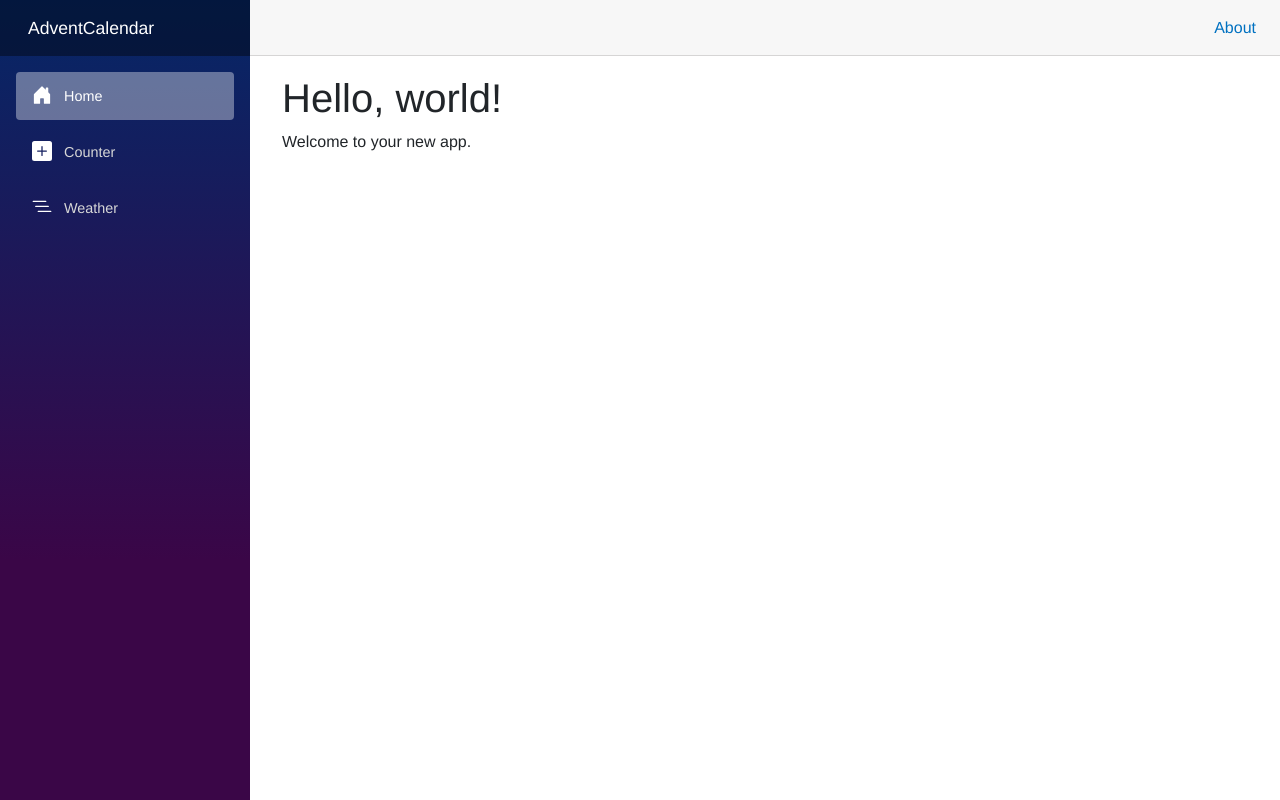
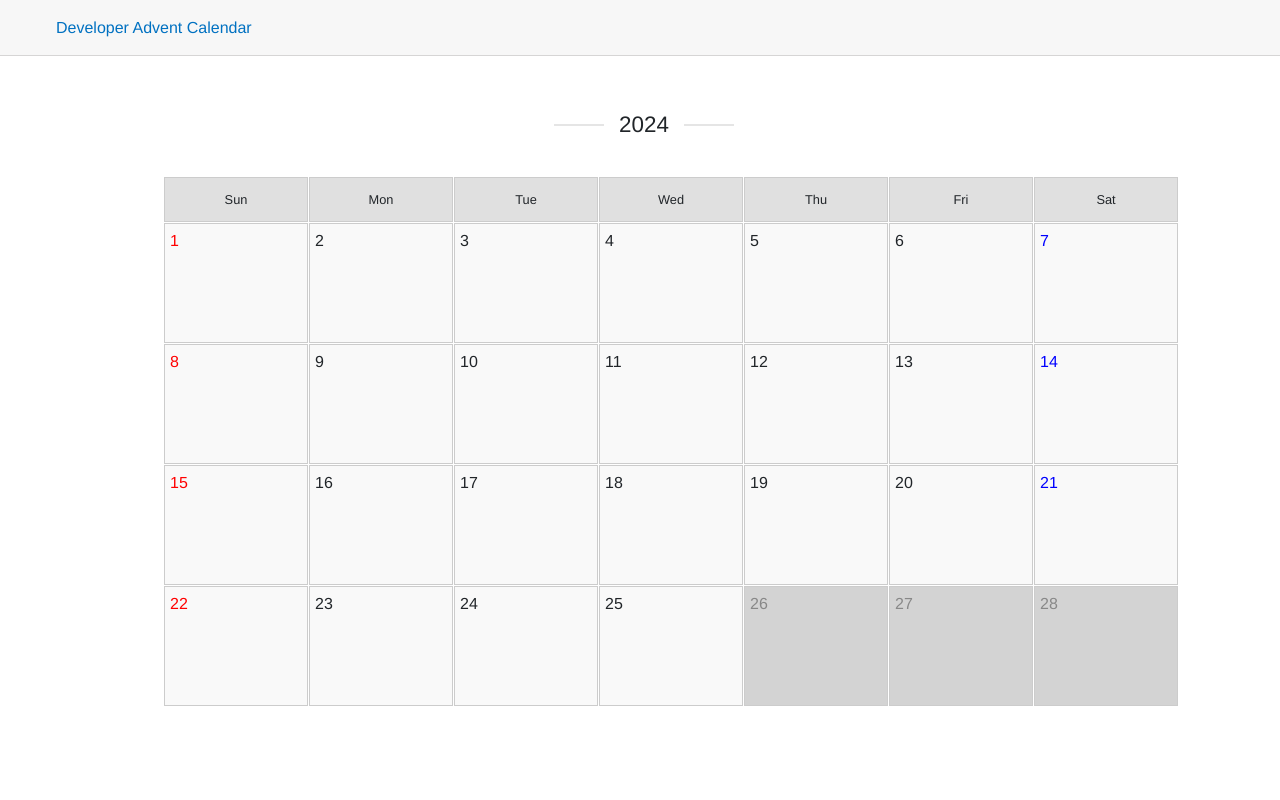
Before and after one commit to igjptestuser/AdventCalendar, an ASP.NET Core app: page / in a window 1280 px wide. Run offline with ASP.NET Core 8, Linux system fonts and the light colour scheme; style sheets or scripts are compiled from the project's sources.

Commit message:
Refactor MainLayout and Home page for Advent Calendar layout and styling

```diff
--- a/AdventCalendar/Layout/MainLayout.razor
+++ b/AdventCalendar/Layout/MainLayout.razor
@@ -1,12 +1,9 @@
 @inherits LayoutComponentBase
 <div class="page">
-    <div class="sidebar">
-        <NavMenu />
-    </div>
 
     <main>
         <div class="top-row px-4">
-            <a href="https://learn.microsoft.com/aspnet/core/" target="_blank">About</a>
+            <a href="/">Developer Advent Calendar</a>
         </div>
 
         <article class="content px-4">
--- a/AdventCalendar/Layout/MainLayout.razor.css
+++ b/AdventCalendar/Layout/MainLayout.razor.css
@@ -15,7 +15,6 @@ main {
 .top-row {
     background-color: #f7f7f7;
     border-bottom: 1px solid #d6d5d5;
-    justify-content: flex-end;
     height: 3.5rem;
     display: flex;
     align-items: center;
--- a/AdventCalendar/Pages/Home.razor
+++ b/AdventCalendar/Pages/Home.razor
@@ -2,6 +2,50 @@
 
 <PageTitle>Home</PageTitle>
 
-<h1>Hello, world!</h1>
+<div class="title">
+    <h1>2024</h1>
+</div>
 
-Welcome to your new app.
+
+<div class="calendar">
+    <!-- Weekdays -->
+    <div class="weekday">Sun</div>
+    <div class="weekday">Mon</div>
+    <div class="weekday">Tue</div>
+    <div class="weekday">Wed</div>
+    <div class="weekday">Thu</div>
+    <div class="weekday">Fri</div>
+    <div class="weekday">Sat</div>
+
+    <!-- Days 1 to 25 -->
+    <div class="day sunday"><span>1</span></div>
+    <div class="day"><span>2</span></div>
+    <div class="day"><span>3</span></div>
+    <div class="day"><span>4</span></div>
+    <div class="day"><span>5</span></div>
+    <div class="day"><span>6</span></div>
+    <div class="day saturday"><span>7</span></div>
+    <div class="day sunday"><span>8</span></div>
+    <div class="day"><span>9</span></div>
+    <div class="day"><span>10</span></div>
+    <div class="day"><span>11</span></div>
+    <div class="day"><span>12</span></div>
+    <div class="day"><span>13</span></div>
+    <div class="day saturday"><span>14</span></div>
+    <div class="day sunday"><span>15</span></div>
+    <div class="day"><span>16</span></div>
+    <div class="day"><span>17</span></div>
+    <div class="day"><span>18</span></div>
+    <div class="day"><span>19</span></div>
+    <div class="day"><span>20</span></div>
+    <div class="day saturday"><span>21</span></div>
+    <div class="day sunday"><span>22</span></div>
+    <div class="day"><span>23</span></div>
+    <div class="day"><span>24</span></div>
+    <div class="day"><span>25</span></div>
+
+    <!-- Days 26 to 28 (Greyed out) -->
+    <div class="day greyed-out"><span>26</span></div>
+    <div class="day greyed-out"><span>27</span></div>
+    <div class="day greyed-out"><span>28</span></div>
+</div>
--- /dev/null
+++ b/AdventCalendar/Pages/Home.razor.css
@@ -0,0 +1,80 @@
+.calendar {
+    display: grid;
+    grid-template-columns: repeat(7, 1fr);
+    gap: 1px;
+    max-width: 960px;
+    margin: auto;
+}
+
+.day, .weekday {
+    padding: 48px;
+    border: 1px solid #ccc;
+    font-size: 1em;
+    background-color: #f9f9f9;
+    height: 120px;
+    width: 144px;
+    position: relative;
+}
+
+.day.greyed-out {
+    background-color: #d3d3d3;
+    color: #888;
+}
+
+.weekday {
+    font-weight: normal;
+    background-color: #e0e0e0;
+    padding: 12px;
+    height: 45px;
+    font-size: 0.8em;
+    text-align: center;
+}
+
+.day span {
+    position: absolute;
+    top: 5px;
+    left: 5px;
+}
+
+.day.saturday span {
+    color: blue;
+}
+
+.day.sunday span {
+    color: red;
+}
+
+h1 {
+    text-align: center;
+    font-weight: normal;
+    font-size: 1.4em;
+    margin: 1em 0 1em;
+    padding: 0.7em 0;
+    position: relative;
+    width: 8em;
+}
+
+h1::before,
+h1::after {
+    content: "";
+    display: block;
+    position: absolute;
+    top: 50%;
+    width: 50px;
+    height: 1px;
+    background: #ccc;
+    transform: translateY(-50%);
+}
+
+h1::before {
+    left: 0;
+}
+
+h1::after {
+    right: 0;
+}
+
+.title {
+    display: flex;
+    justify-content: center;
+}
```
